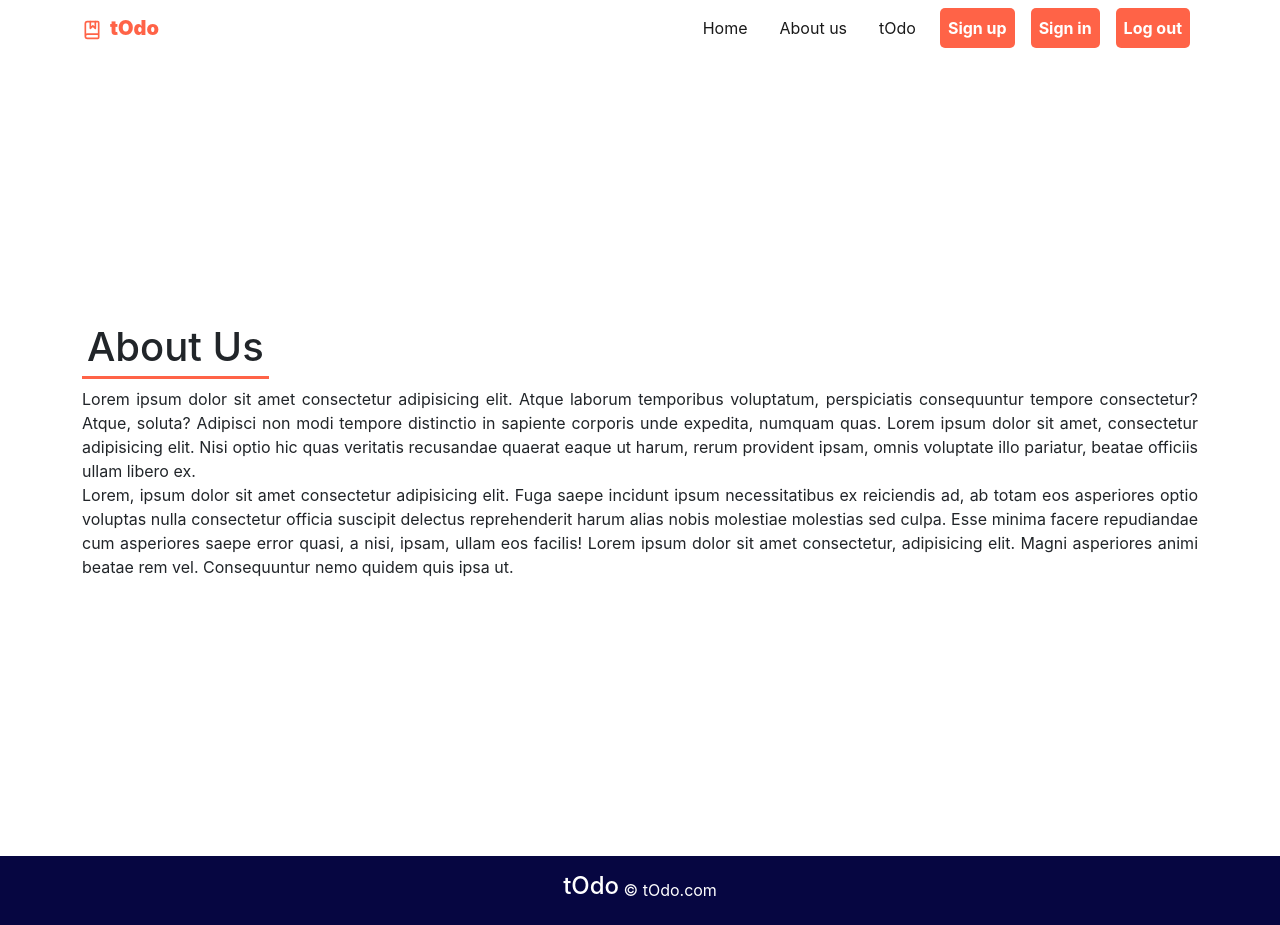
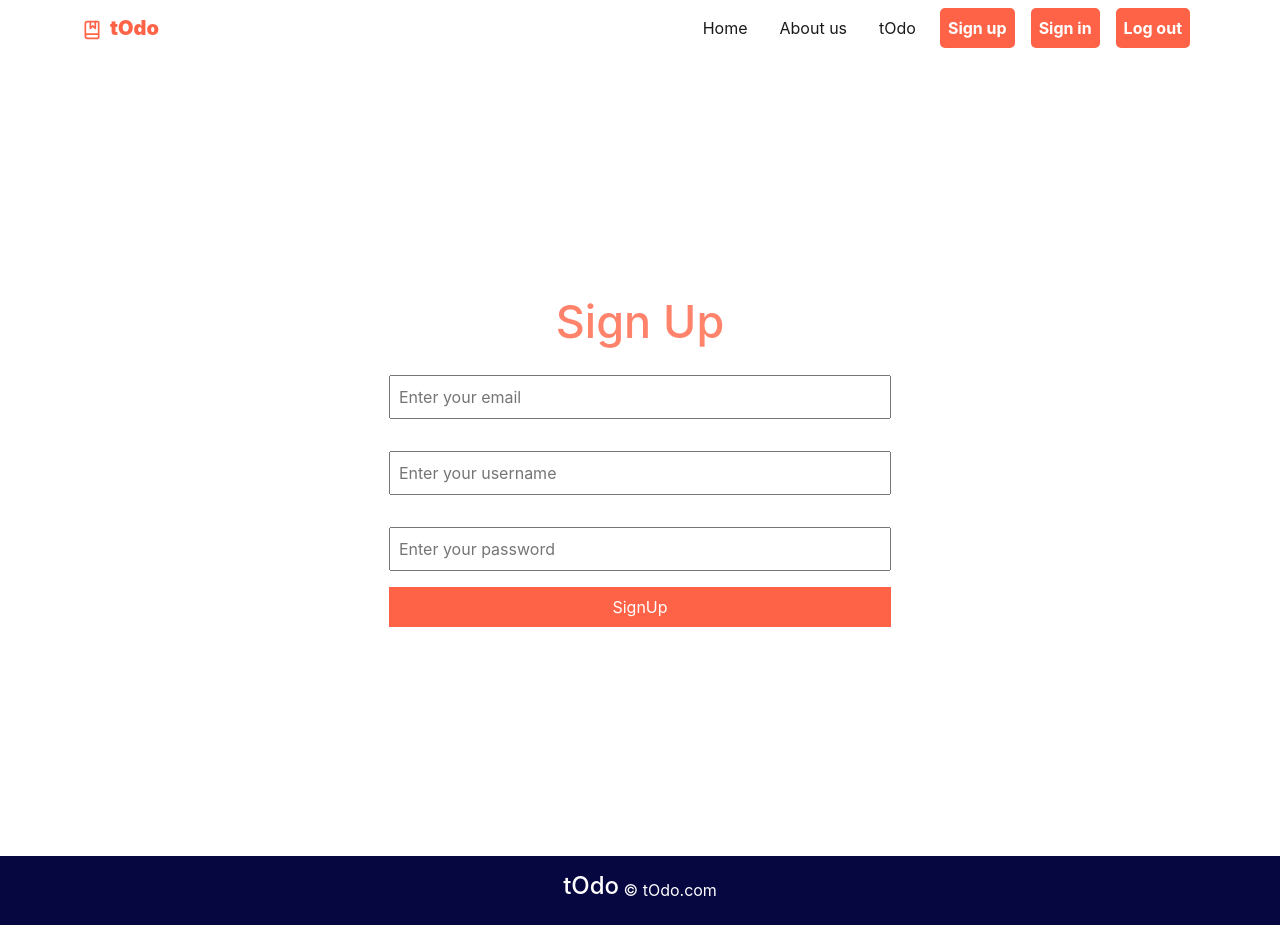
Before and after one commit to Craig-Rosario/ToDoList, a React (Create React App) app in the folder frontend/: page /signup in a window 1280 px wide. Built offline with nearby package versions, Linux system fonts and the light colour scheme.

Commit message:
Made router and singin singup pages

```diff
--- a/frontend/src/App.js
+++ b/frontend/src/App.js
@@ -1,13 +1,25 @@
 import React from 'react'
+import {BrowserRouter as Router,Routes,Route} from "react-router-dom"
 import Navbar from './components/navbar/Navbar.jsx'
 import Home from './components/home/Home.jsx'
 import Footer from './components/footer/Footer.jsx'
 import About from './components/about/About.jsx'
+import Signup from './components/signup/Signup.jsx'
+import Signin from './components/signup/Signin.jsx'
 const App = () => {
   return (
     <div>
-      <Navbar/>
-      <About/>
+      <Router>
+        <Navbar/>
+        <Routes>
+          <Route exact path='/' element={<Home/>}/>
+          <Route exact path='/about' element={<About/>}/>
+          <Route exact path='/todo' element={<About/>}/>
+          <Route exact path='/signup' element={<Signup/>}/>
+          <Route exact path='/signin' element={<Signin/>}/>
+
+        </Routes>
+      </Router>
       <Footer/>
     </div>
   )
--- a/frontend/src/components/home/Home.jsx
+++ b/frontend/src/components/home/Home.jsx
@@ -1,5 +1,4 @@
 import React from 'react'
-import Navbar from '../navbar/Navbar'
 import './Home.css'
 const Home = () => {
     return (
--- a/frontend/src/components/navbar/Navbar.jsx
+++ b/frontend/src/components/navbar/Navbar.jsx
@@ -1,34 +1,35 @@
 import React from 'react'
 import './Navbar.css'
 import { LuBookMarked } from "react-icons/lu";
+import { Link } from 'react-router-dom';
 const Navbar = () => {
     return (
         <div>
             <nav className="navbar navbar-expand-lg">
                 <div className="container">
-                    <a className="navbar-brand"  ><b><LuBookMarked />&nbsp; tOdo</b></a>
+                    <Link className="navbar-brand" to="/" ><b><LuBookMarked />&nbsp; tOdo</b></Link>
                     <button className="navbar-toggler" type="button" data-bs-toggle="collapse" data-bs-target="#navbarSupportedContent" aria-controls="navbarSupportedContent" aria-expanded="false" aria-label="Toggle navigation">
                         <span className="navbar-toggler-icon"></span>
                     </button>
                     <div className="collapse navbar-collapse" id="navbarSupportedContent">
                         <ul className="navbar-nav ms-auto mb-2 mb-lg-0">
                             <li className="nav-item mx-2">
-                                <a className="nav-link active" aria-current="page"  >Home</a>
+                                <Link className="nav-link active" aria-current="page" to="/" >Home</Link>
                             </li>
                             <li className="nav-item mx-2">
-                                <a className="nav-link active" aria-current="page"  >About us</a>
+                                <Link className="nav-link active" aria-current="page" to="/about" >About us</Link>
                             </li>
                             <li className="nav-item mx-2">
-                                <a className="nav-link active" aria-current="page"  >tOdo</a>
+                                <Link className="nav-link active" aria-current="page"  to="/todo">tOdo</Link>
                             </li>
                             <li className="nav-item mx-2">
-                                <a className="nav-link active btn-nav" aria-current="page"  >Sign up</a>
+                                <Link className="nav-link active btn-nav" aria-current="page" to="/signup" >Sign up</Link>
                             </li>
                             <li className="nav-item mx-2">
-                                <a className="nav-link active btn-nav" aria-current="page"  >Sign in</a>
+                                <Link className="nav-link active btn-nav" aria-current="page"  to="/signin">Sign in</Link>
                             </li>
                             <li className="nav-item mx-2">
-                                <a className="nav-link active btn-nav" aria-current="page"  >Log out</a>
+                                <Link className="nav-link active btn-nav" aria-current="page"  to="/">Log out</Link>
                             </li>
                         </ul>
                     </div>
--- /dev/null
+++ b/frontend/src/components/signup/Signin.jsx
@@ -0,0 +1,24 @@
+import React from 'react'
+import './Signup.css'
+
+const Signin = () => {
+    return (
+        <div className='signin'>
+            <div className='container'>
+                <div className='row'>
+                    <div className='column d-flex justify-content-center align-items-center'>
+                        <div className='signup-container d-flex flex-column'>
+                            <h1 className='sign-up-heading'>Sign In</h1>
+                            <input className='p-2 my-3 input-signup' name='email' type="email" placeholder='Enter your email' />
+                            <input className='p-2 my-3 input-signup' name='username' type="username" placeholder='Enter your username' />
+                            <input className='p-2 my-3 input-signup' name='password' type="password" placeholder='Enter your password' />
+                            <button className='btn-signup p-2'>SignUp</button>
+                        </div>
+                    </div>
+                </div>
+            </div>
+        </div>
+    )
+}
+
+export default Signin
--- /dev/null
+++ b/frontend/src/components/signup/Signup.css
@@ -0,0 +1,34 @@
+.signup{
+    width: 100%;
+    height: 100vh;
+}
+
+.column{
+    height: 100vh;
+}
+
+.signup-container{
+    width: 45%;
+}
+.input-signup{
+    outline: none;
+    width: 100%;
+}
+
+.sign-up-heading{
+    text-align: center;
+    font-size: 45px;
+    color: tomato;
+    opacity: 0.8;
+    margin: 10px 0;
+}
+
+.col-left{
+    border-left: 1px solid black;
+}
+
+.btn-signup{
+    background-color: tomato;
+    color: white;
+    border: none;
+}
--- /dev/null
+++ b/frontend/src/components/signup/Signup.jsx
@@ -0,0 +1,26 @@
+import React from 'react'
+import './Signup.css'
+
+
+const Signup = () => {
+    return (
+        <div className='signup'>
+            <div className='container'>
+                <div className='row'>
+                    <div className='column d-flex justify-content-center align-items-center'>
+                        <div className='signup-container d-flex flex-column'>
+                            <h1 className='sign-up-heading'>Sign Up</h1>
+                            <input className='p-2 my-3 input-signup' name='email' type="email" placeholder='Enter your email'/>
+                            <input className='p-2 my-3 input-signup' name='username' type="username" placeholder='Enter your username'/>
+                            <input className='p-2 my-3 input-signup' name='password' type="password" placeholder='Enter your password'/>
+                            <button className='btn-signup p-2'>SignUp</button>
+                        </div>
+                    </div>
+                </div>
+            </div>
+        </div>
+    )
+}
+
+
+export default Signup
```
